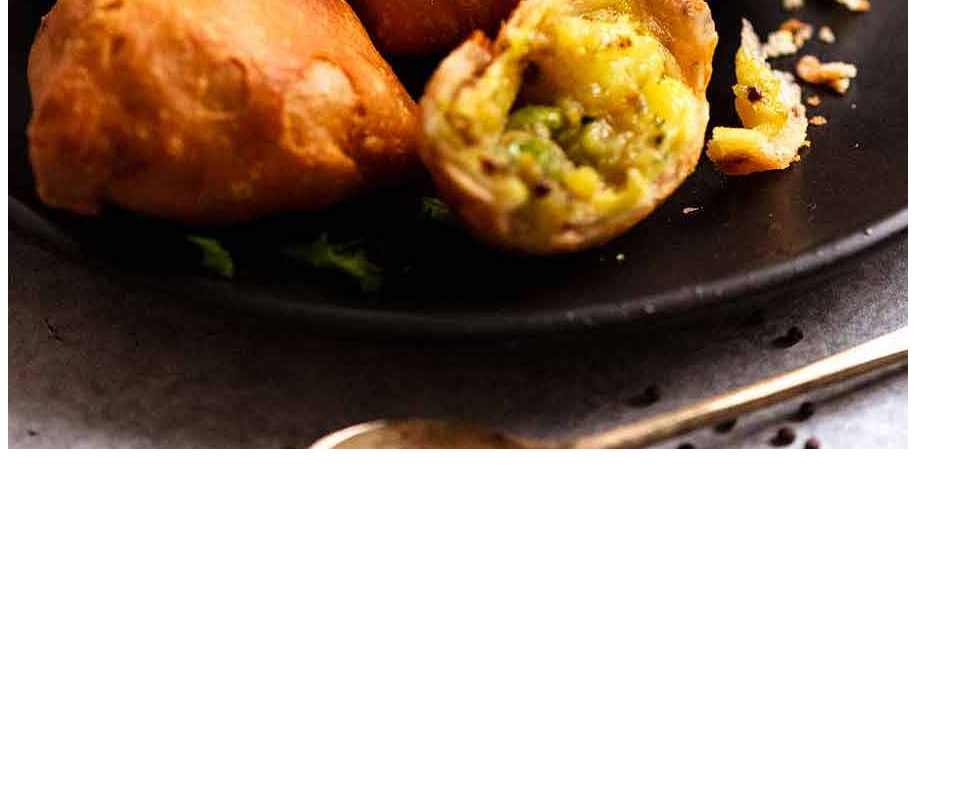
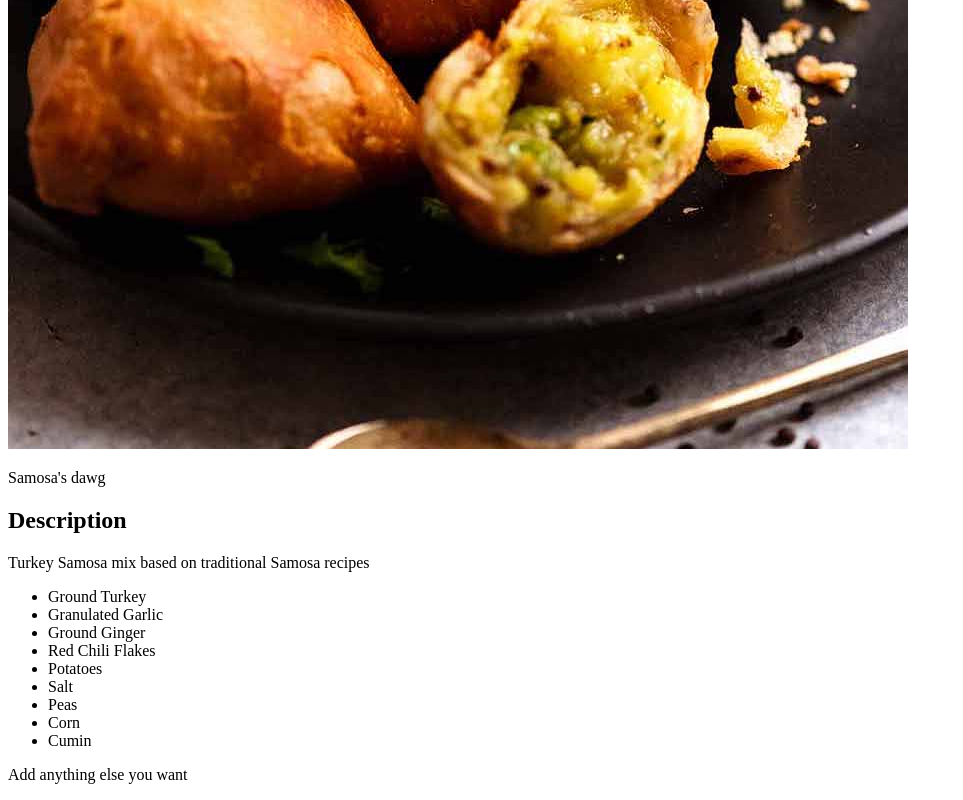
Before and after one commit to Fussyotter/odin-recipes, a plain HTML site: page recipes/samosa.html in a window 1280 px wide. Shown: the part 531-1331 px from the top of the page, without its empty margins (0-963 px from the left). Before the commit the page ends 992 px from the top, so only its background shows below. Drawn offline with Linux system fonts and the light colour scheme.

Commit message:
Edited samosa.html

```diff
--- a/recipes/samosa.html
+++ b/recipes/samosa.html
@@ -7,5 +7,20 @@
     <body>
         <h1>Samosa Mix</h1>
         <img src="../img/samosa.jpg" alt="samosa">
+        <p>Samosa's dawg</p>
+        <h2>Description</h2>
+        <p>Turkey Samosa mix based on traditional Samosa recipes</p>
+            <ul>
+                <li>Ground Turkey</li>
+                <li>Granulated Garlic</li>
+                <li>Ground Ginger</li>
+                <li>Red Chili Flakes</li>
+                <li>Potatoes</li>
+                <li>Salt</li>
+                <li>Peas</li>
+                <li>Corn</li>
+                <li>Cumin</li>
+            </ul>
+        <p>Add anything else you want</p>
     </body>
 </html>
```
